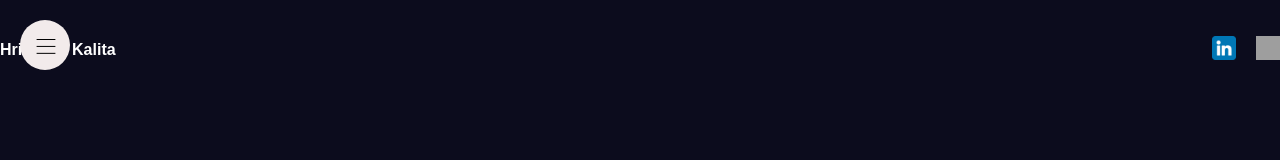
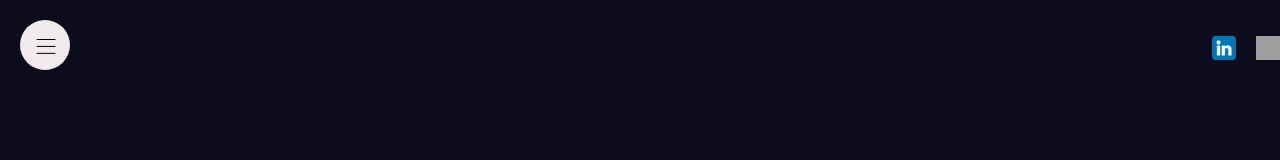
Before and after one commit to Hrishyak-Kalita/My_Portfolio, a React (Vite) app: page / in a window 1280 px wide. Shown: the top 160 px of the page. Built offline with nearby package versions, Linux system fonts and the light colour scheme; grey boxes are pictures that could not be loaded.

Commit message:
navbar name removed

```diff
--- a/src/Components/navbar/Navbar.jsx
+++ b/src/Components/navbar/Navbar.jsx
@@ -12,7 +12,7 @@ const Navbar = () => {
           animate={{ opacity: 1, scale: 1 }}
           transition={{ duration: 0.5 }}
         >
-          Hrishyak Kalita
+          {/* Hrishyak Kalita */}
         </motion.span>
         <div className="social">
           <a href="https://www.linkedin.com/in/hrishyak-kalita-63a121227/}">
```
